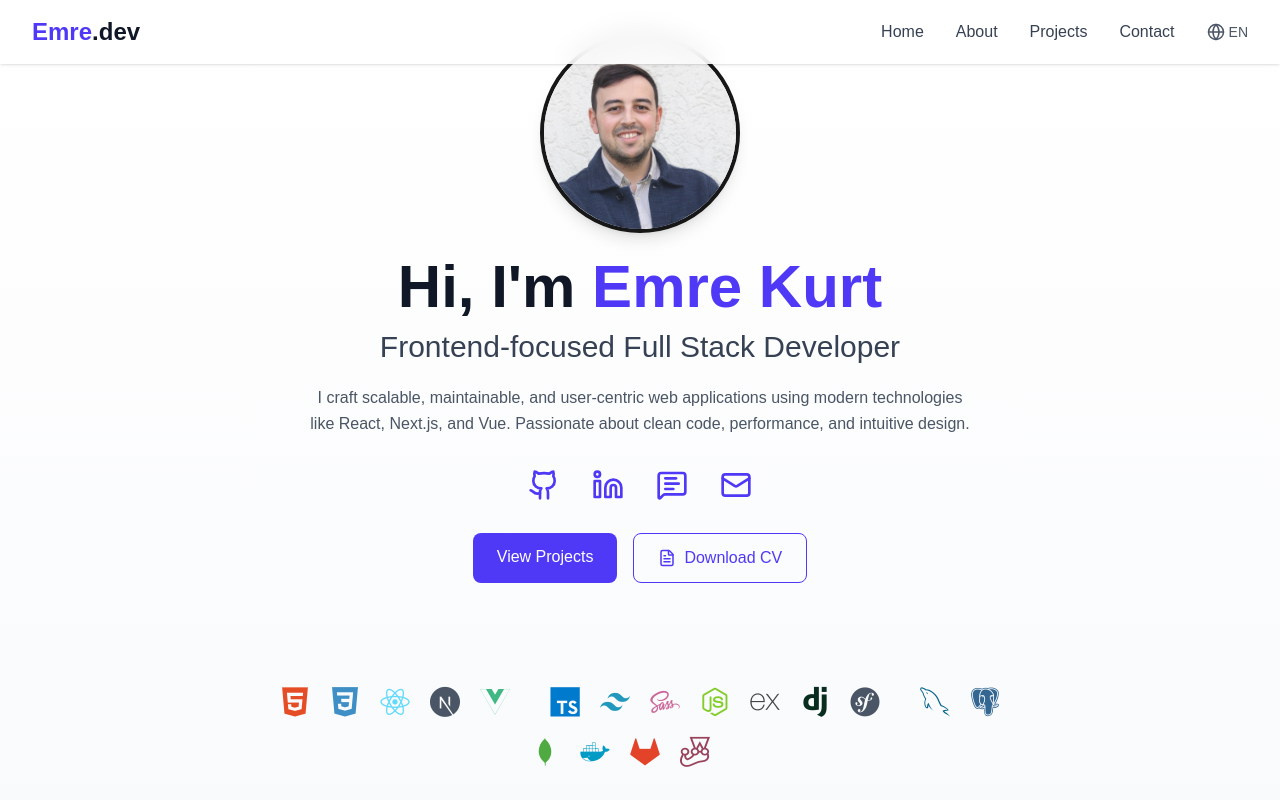
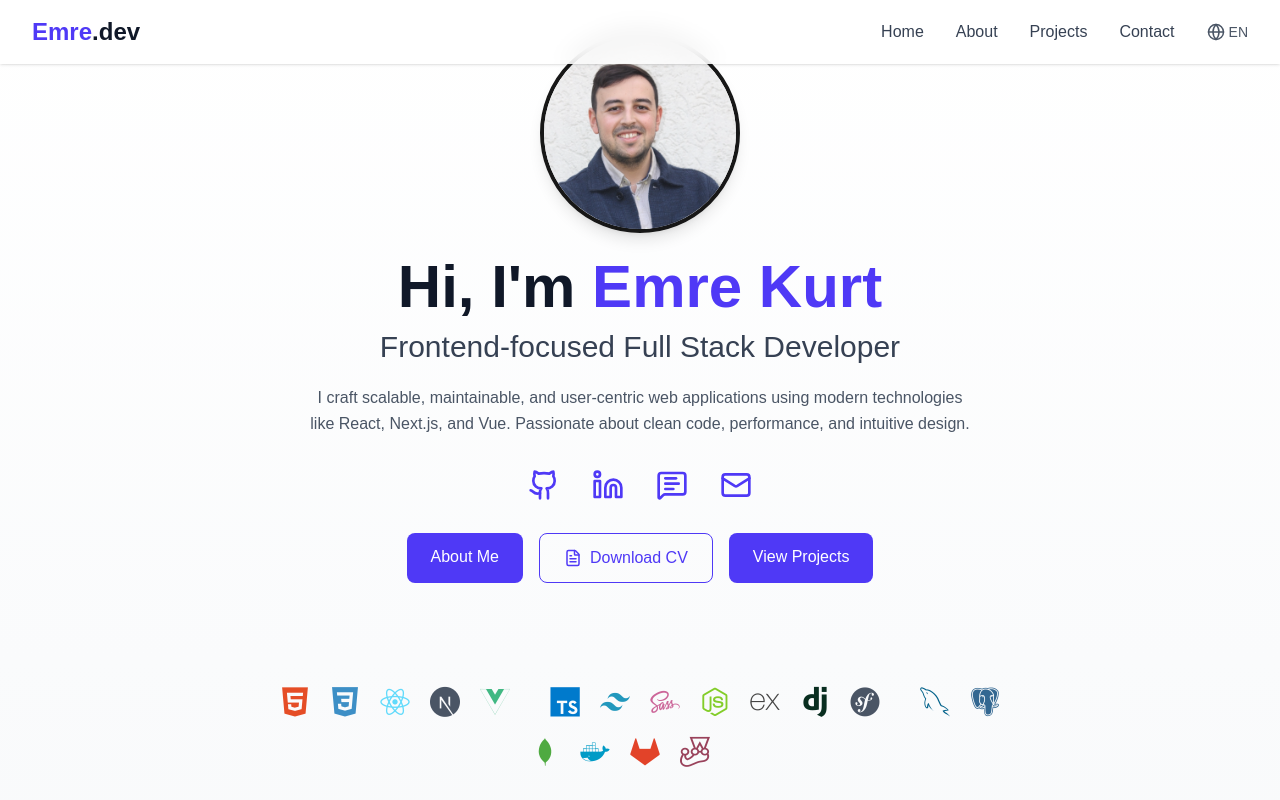
Before and after one commit to emrekrt1655/my-portfolio, a Next.js app: page /Emre_Kurt_CV.pdf in a window 1280 px wide. Built offline with nearby package versions, Linux system fonts and the light colour scheme.

Commit message:
feat: update Hero component links and add localization for "About Me" section

```diff
--- a/app/components/Hero.tsx
+++ b/app/components/Hero.tsx
@@ -74,10 +74,10 @@ const Hero = () => {
 
       <div className="flex gap-4 mb-10">
         <Link
-          href={`/${currentLocale}#projects`}
+          href={`/${currentLocale}/about`}
           className="bg-indigo-600 text-white px-6 py-3 rounded-lg font-medium hover:bg-indigo-700 transition cursor-pointer"
         >
-          {t("viewProjects")}
+          {t("aboutMe")}
         </Link>
         <Link
           href="/Emre_Kurt_CV.pdf"
@@ -85,6 +85,12 @@ const Hero = () => {
           className="border border-indigo-600 text-indigo-600 px-6 py-3 rounded-lg font-medium hover:bg-indigo-50 transition flex items-center gap-2 cursor-pointer"
         >
           <FileText size={18} /> {t("downloadCV")}
+        </Link>
+        <Link
+          href={`/${currentLocale}/projects`}
+          className="bg-indigo-600 text-white px-6 py-3 rounded-lg font-medium hover:bg-indigo-700 transition cursor-pointer"
+        >
+          {t("viewProjects")}
         </Link>
       </div>
 
@@ -99,7 +105,10 @@ const Hero = () => {
             { class: "devicon-vuejs-plain colored", name: "Vue.js" },
             { class: "devicon-stenciljs-original colored", name: "Stencil.js" },
             { class: "devicon-typescript-plain colored", name: "TypeScript" },
-            { class: "devicon-tailwindcss-plain colored", name: "Tailwind CSS" },
+            {
+              class: "devicon-tailwindcss-plain colored",
+              name: "Tailwind CSS",
+            },
             { class: "devicon-sass-original colored", name: "SCSS / Sass" },
             { class: "devicon-nodejs-plain colored", name: "Node.js" },
             { class: "devicon-express-original colored", name: "Express.js" },
--- a/messages/de.json
+++ b/messages/de.json
@@ -12,6 +12,7 @@
       "title": "Frontend-orientierter Full-Stack-Entwickler",
       "description": "Ich entwickle skalierbare, wartbare und benutzerzentrierte Webanwendungen mit modernen Technologien wie React, Next.js und Vue. Leidenschaftlich für sauberen Code, Performance und intuitives Design.",
       "viewProjects": "Projekte ansehen",
+      "aboutMe": "Über mich",
       "downloadCV": "Lebenslauf herunterladen",
       "connectWithMe": "Verbinde dich mit mir",
       "techStack": "Technologie-Stack"
--- a/messages/en.json
+++ b/messages/en.json
@@ -12,6 +12,7 @@
             "title": "Frontend-focused Full Stack Developer",
             "description": "I craft scalable, maintainable, and user-centric web applications using modern technologies like React, Next.js, and Vue. Passionate about clean code, performance, and intuitive design.",
             "viewProjects": "View Projects",
+            "aboutMe": "About Me",
             "downloadCV": "Download CV",
             "connectWithMe": "Connect with Me",
             "techStack": "Tech Stack"
```
